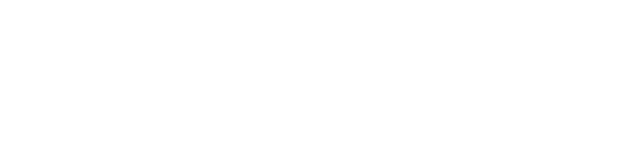
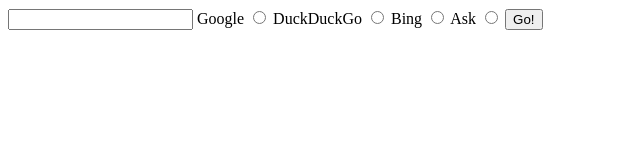
Before and after one commit to amitchell05/HTTP-and-Forms-Studio-1, a plain HTML site: page index.html in a window 1280 px wide. Shown: the whole page, without its empty margins (0-640 px from the left). Drawn offline with Linux system fonts and the light colour scheme.

Commit message:
add form elements in index.html

```diff
--- a/index.html
+++ b/index.html
@@ -13,5 +13,23 @@
 <body>
   <form id="searchForm">
     <!-- TODO: add form elements -->
+    <input type="text" name="q" />
+    <label for="google"
+      >Google
+      <input type="radio" name="engine" id="google" />
+    </label>
+    <label for="duckDuckGo">
+      DuckDuckGo
+      <input type="radio" name="engine" id="duckDuckGo" />
+    </label>
+    <label for="bing">
+      Bing
+      <input type="radio" name="engine" id="bing" />
+    </label>
+    <label for="ask">
+      Ask
+      <input type="radio" name="engine" id="ask" />
+    </label>
+    <button type="submit" value="Go!">Go!</button>
   </form>
 </body>
```
